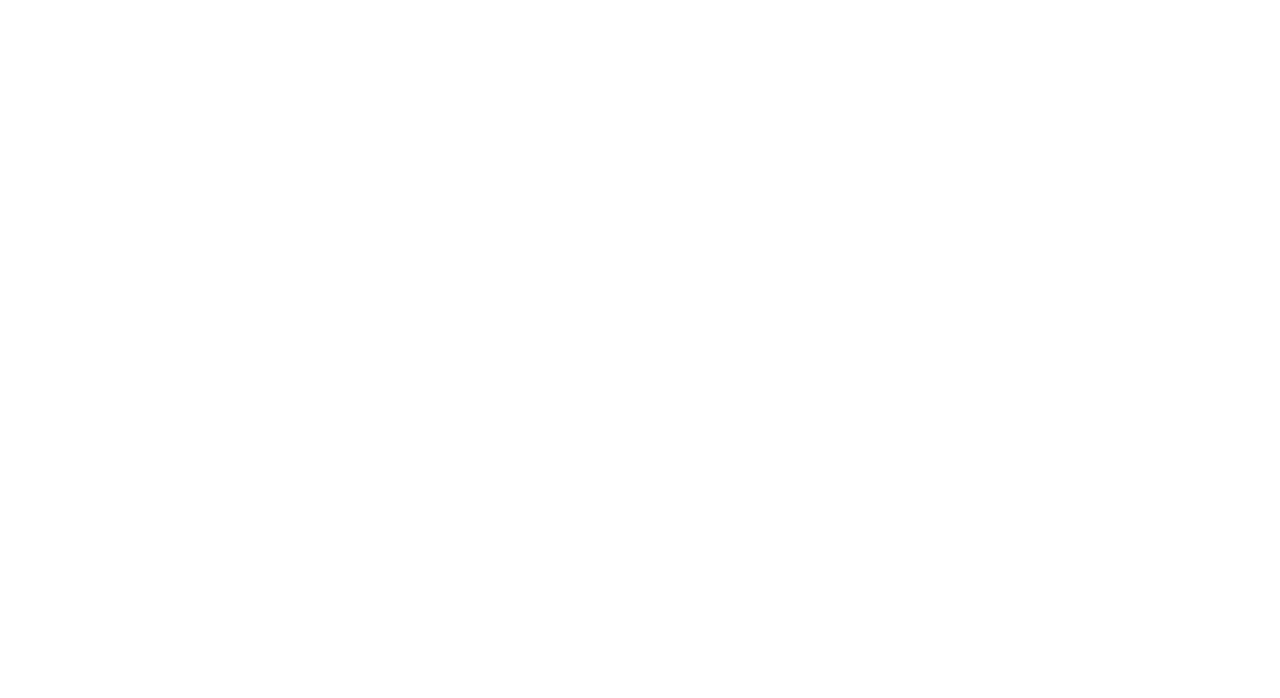
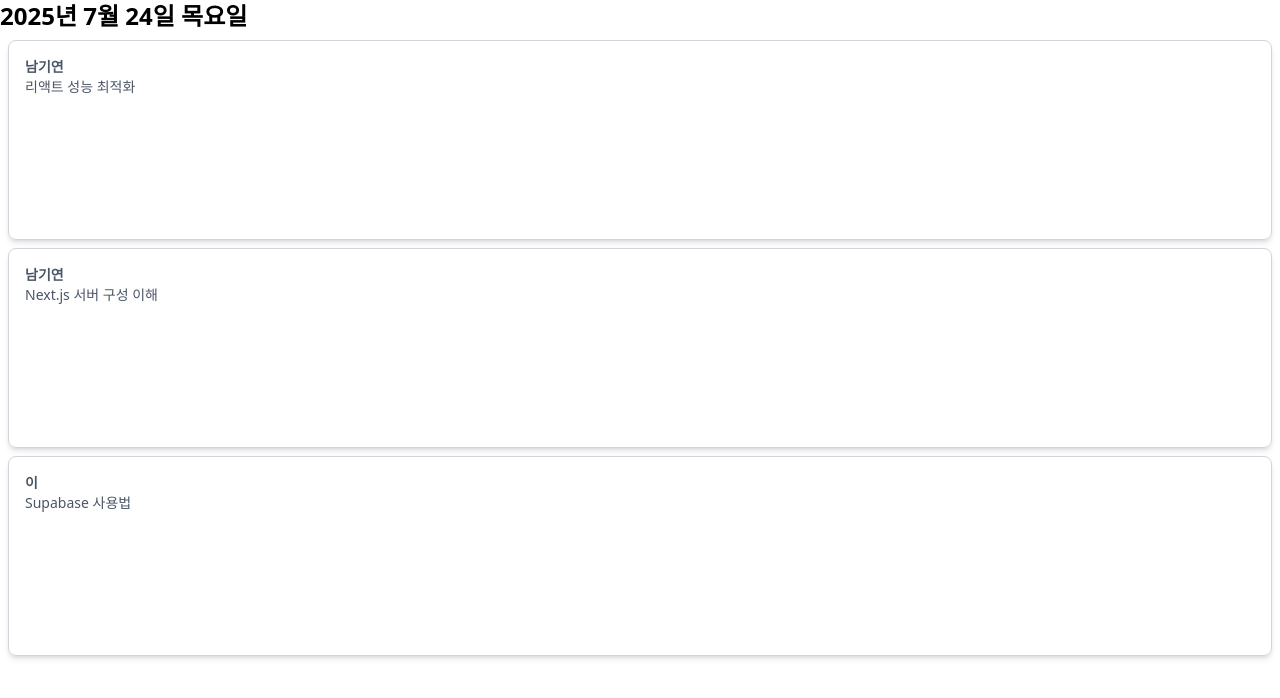
Before and after one commit to noeyigg/among-us, a Next.js app: page /dashboard in a window 1280 px wide. Shown: the top 698 px of the page. Built offline with nearby package versions, Linux system fonts and the light colour scheme.

Commit message:
feat: 카드리스트 화면 구성

```diff
--- a/app/dashboard/page.js
+++ b/app/dashboard/page.js
@@ -1,4 +1,117 @@
 // 오늘 날짜, cardList
+import React, { Suspense } from "react";
+import CardList from "@/app/ui/CardList";
+import Header from "@/app/ui/Header";
+import Spinner from "../ui/Spinner";
+import { redirect } from "next/dist/server/api-utils";
+
+const users = [
+  {
+      "id": 1,
+      "name": "admin",
+      "password": "1234",
+      "grade": 10
+    },
+    {
+      "id": 2,
+      "name": "user1",
+      "password": "1234",
+      "grade": 0
+    },
+    {
+      "id": 3,
+      "name": "user2",
+      "password": "1234",
+      "grade": 0
+    }
+];
+
+const posts = [
+  {
+    id: 1,
+    date: "2025-07-24",
+    presenter_id: 2,
+    topic: "리액트 성능 최적화",
+    presenter_name: "남기연"
+  },
+  {
+    id: 2,
+    date: "2025-07-25",
+    presenter_id: 5,
+    topic: "Next.js 서버 구성 이해",
+    presenter_name: "남기연"
+  },
+  {
+      id: 3,
+      date: "2025-07-24",
+      presenter_id: 1,
+      topic: "Supabase 사용법",
+      presenter_name: "이"
+  }
+];
+
+
+const comments = [
+  {
+      "id": 1,
+      "created_at": "2025-07-24 09:15:00",
+      "author_id": 1,
+      "content": "너무 잘 설명해주셨어요!",
+      "post_id": 1
+    },
+    {
+      "id": 2,
+      "created_at": "2025-07-24 09:30:00",
+      "author_id": 3,
+      "content": "궁금한 점이 생겼어요~",
+      "post_id": 1
+    },
+    {
+      "id": 3,
+      "created_at": "2025-07-24 10:05:00",
+      "author_id": 2,
+      "content": "구조 그림으로 보여주세요!",
+      "post_id": 2
+    },
+    {
+      "id": 4,
+      "created_at": "2025-07-24 11:20:00",
+      "author_id": 2,
+      "content": "유용한 툴 소개 감사해요.",
+      "post_id": 3
+    },
+    {
+      "id": 5,
+      "created_at": "2025-07-24 12:45:00",
+      "author_id": 3,
+      "content": "DB 연동 부분 다시 보고 싶어요.",
+      "post_id": 3
+    }
+];
+
+
 export default function DashboardPage() {
-  return <div></div>;
+  const now = new Date()
+  const today = now.toLocaleDateString('ko-KR', {
+    year: 'numeric',
+    month: 'long',
+    day: 'numeric',
+    weekday: 'long',
+  })
+
+  const isLoggedIn = false; //실제 인증 로직 추가(서버 컴포넌트에서 리다이렉트 됨)
+
+  if (isLoggedIn) { //바꿔야댐 !isLoggedIn
+    redirect("/login");
+  }
+
+  return (
+    <>
+      <Header today={today}/>
+
+      <Suspense fallback={<Spinner/>}>
+        <CardList posts={posts} />
+      </Suspense>
+    </>
+  );
 }
--- a/app/ui/Card.jsx
+++ b/app/ui/Card.jsx
@@ -1,11 +1,15 @@
 import React from "react";
+import Link from 'next/link'
 
 // 대시보드에 렌더링 할 카드
-const Card = ({ children }) => {
+const Card = ({ postId, children }) => {
+  // console.log('postId:', postId)
   return (
-    <div className="border border-gray-300 shadow-md rounded-lg p-4 m-2 hover:bg-white hover:bg-opacity-70 transition-colors duration-200">
-      {children}
-    </div>
+    <Link href={`/dashboard/${postId}`}>
+      <div className="hover:bg-blue-300 min-h-[200px] border border-gray-300 shadow-md rounded-lg p-4 m-2 hover:bg-white hover:bg-opacity-70 transition-colors duration-200">
+        {children}
+      </div>
+   </Link>
   );
 };
 
--- /dev/null
+++ b/app/ui/CardList.jsx
@@ -0,0 +1,19 @@
+import React from "react";
+import Card from "./Card";
+
+const CardList = ({ posts }) => {
+  return (
+    <div>
+      {posts.map((post) => (
+        <Card key={post.id} postId={post.id}>
+            <p className="text-sm text-gray-600 font-semibold ">{post.presenter_name}</p>
+            <p className="text-sm text-gray-600">{post.topic}</p>
+            {/* 피드백개수    */}
+            {/* <p className="text-sm text-gray-600">{post.topic}개</p>         */}
+        </Card>
+      ))}
+    </div>
+  );
+};
+
+export default CardList;
--- /dev/null
+++ b/app/ui/Header.jsx
@@ -0,0 +1,17 @@
+import Link from "next/link";
+import React from "react";
+
+const Header = ( {today }) => {
+  return (
+    <>
+    {/* <div>로고자리</div> */}
+    <div></div>
+    <div>
+        {/* <Link href="/logout"></Link> */}
+    </div>
+    <span className="text-2xl font-semibold mb-6">{today}</span>
+    </>
+  );
+};
+
+export default Header;
--- /dev/null
+++ b/app/ui/Spinner.jsx
@@ -0,0 +1,5 @@
+function Spinner() {
+	return <div>Loading..</div>
+}
+
+export default Spinner;
```
